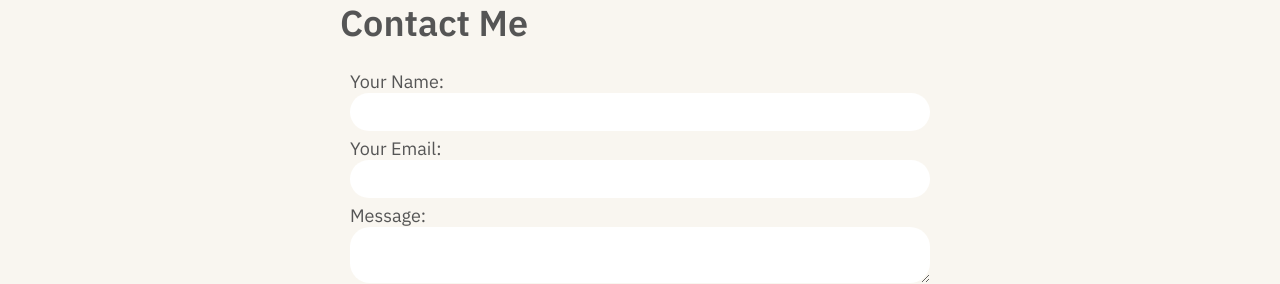
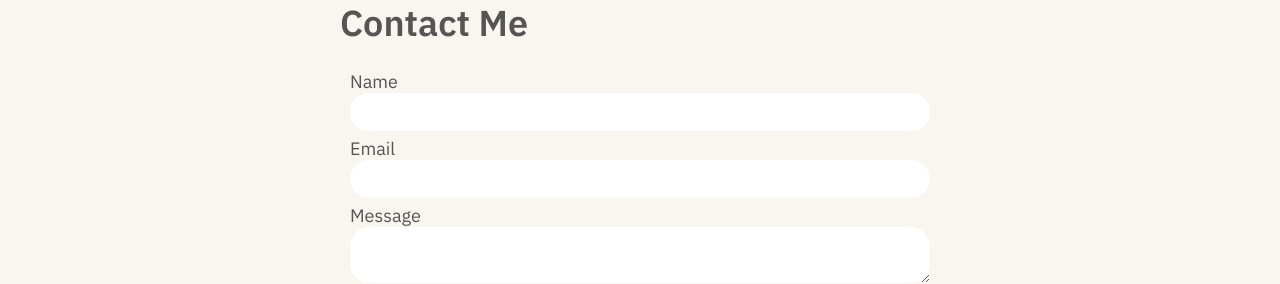
Before and after one commit to francoisedumas/fdlab, a Vue app: page /contact in a window 1280 px wide. Shown: the part 204-488 px from the top of the page. Built offline with nearby package versions, Linux system fonts and the light colour scheme.

Commit message:
New tags for contact form

```diff
--- a/src/views/Contact.vue
+++ b/src/views/Contact.vue
@@ -1,28 +1,50 @@
 <template>
   <div class="contact">
     <h1>Contact Me</h1>
-    <form name="ask-question" netlify netlify-honeypot="bot-field">
+    <form
+      name="contact"
+      id="myForm"
+      method="post"
+      data-netlify="true"
+      data-netlify-honeypot="bot-field"
+    >
+      <input type="hidden" name="form-name" value="contact" />
       <div>
-        <label>Your Name: </label>
-        <input type="text" name="name" />
+        <label>Name</label>
+        <input v-model="name" />
       </div>
+
       <div>
-        <label>Your Email: </label>
-        <input type="email" name="email" />
+        <label>Email</label>
+        <input v-model="email" />
       </div>
+
       <div>
-        <label>Message: </label>
-        <textarea name="message"></textarea>
+        <label>Message</label>
+        <textarea v-model="message"></textarea>
       </div>
+
       <div>
         <button type="submit">Send</button>
       </div>
     </form>
   </div>
 </template>
+
 <script>
-export default {};
+import { ref } from "vue";
+
+export default {
+  setup() {
+    const name = ref("");
+    const email = ref("");
+    const message = ref("");
+
+    return { name, email, message };
+  },
+};
 </script>
+
 <style>
 .contact {
   padding: 15px 30px;
```
